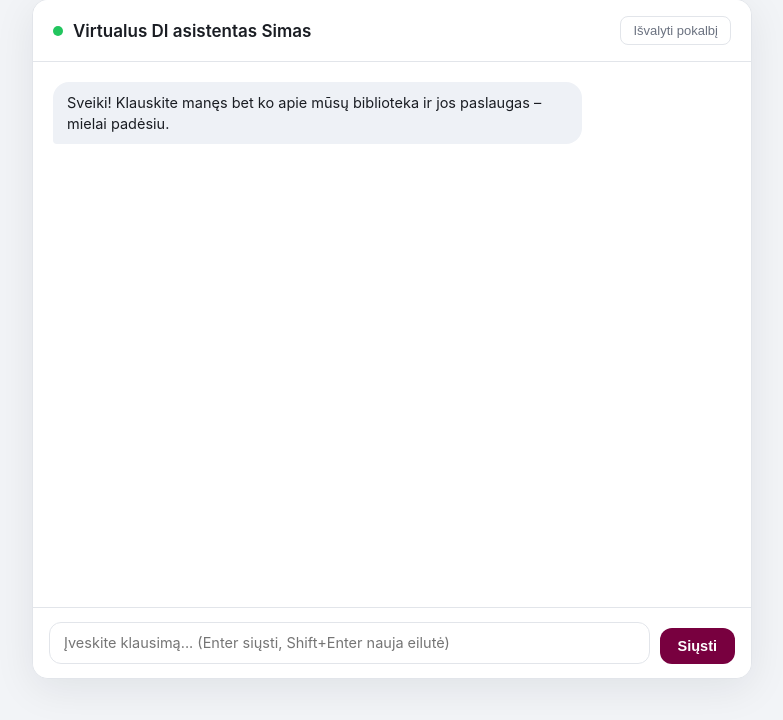
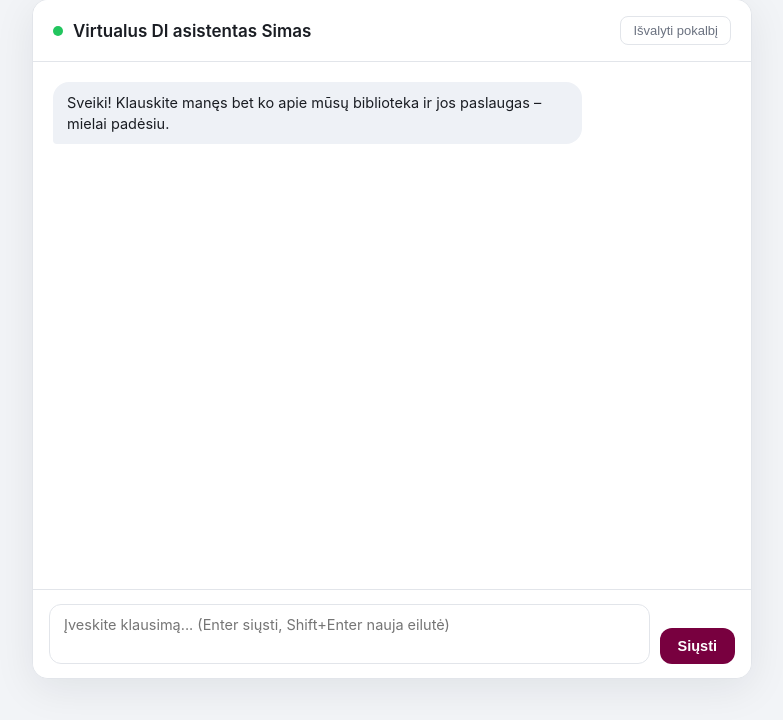
Before and after one commit to sarunasru/AIChatBot, a Python web app: template templates/index.html in a window 1280 px wide. Shown: the part 61-781 px from the top of the page, without its empty margins (248-1031 px from the left). Run offline with Jinja, Linux system fonts and the light colour scheme; the template is opened without the code that fills it, so the values that code supplies are empty.

Commit message:
Give the chat input a taller minimum height so the placeholder fits

```diff
--- a/static/style.css
+++ b/static/style.css
@@ -192,6 +192,7 @@ body {
     padding: 10px 14px;
     font-size: 14.5px;
     font-family: inherit;
+    min-height: 60px;
     max-height: 140px;
     line-height: 1.4;
     outline: none;
```
